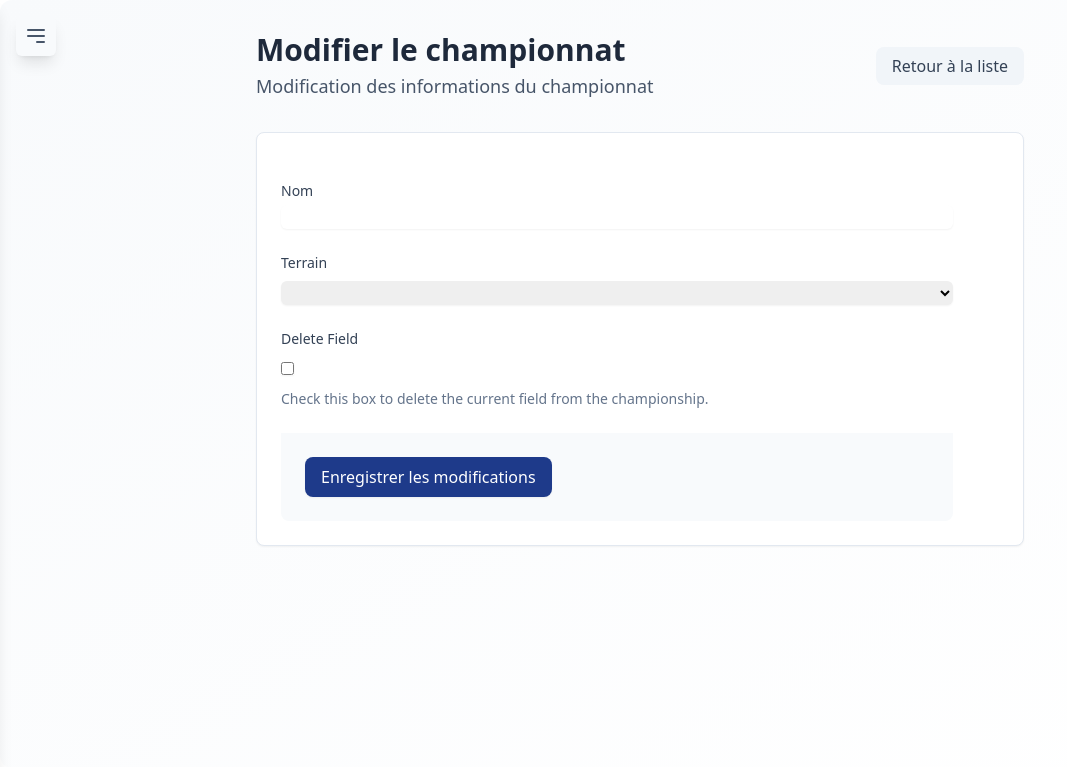
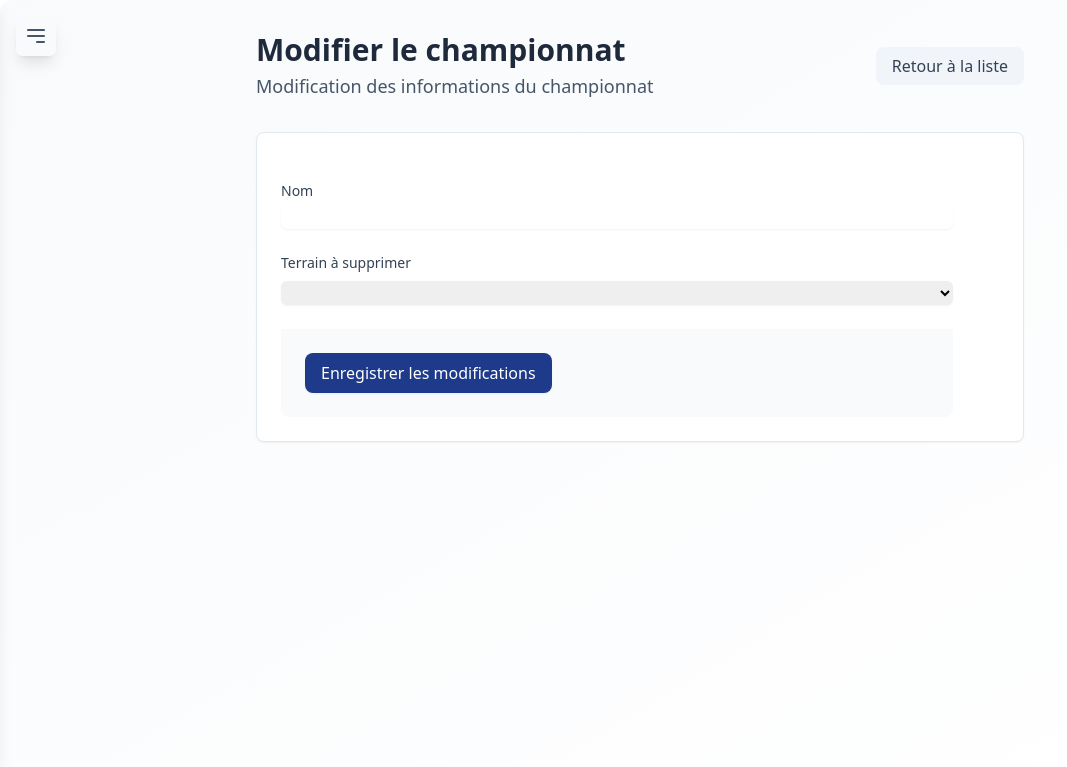
Before and after one commit to loqn/KickScore, a Symfony app: template KickScore/templates/Championship/edit.html.twig in a window 1280 px wide. Shown: the top 767 px of the page, without its empty margins (0-1067 px from the left). Run offline with Twig, Linux system fonts and the light colour scheme; the template is opened without the code that fills it, so the values that code supplies are empty; style sheets or scripts are compiled from the project's sources; some libraries are stand-ins or nearby versions.

Commit message:
modif works

```diff
--- a/KickScore/src/Controller/UserController.php
+++ b/KickScore/src/Controller/UserController.php
@@ -48,7 +48,6 @@ final class UserController extends AbstractController
     #[Route('/{id}', name: 'app_user_show', methods: ['GET'])]
     public function show(User $user): Response
     {
-        dd($user);
         return $this->render('user/show.html.twig', [
             'user' => $user,
         ]);
--- a/KickScore/templates/Championship/edit.html.twig
+++ b/KickScore/templates/Championship/edit.html.twig
@@ -25,8 +25,7 @@
                 <div class="bg-white rounded-lg shadow-sm border border-slate-200">
                     <div class="p-6">
                         <div class="max-w-2xl">
-                            <form action="{{ path('app_championship_edit', {'id': championship.id}) }}" method="post" class="space-y-6">
-                                <input type="hidden" name="token" value="{{ csrf_token('edit-user') }}">
+                        <form action="{{ path('app_championship_edit', {'id': championship.id}) }}" method="post" class="space-y-6">                                <input type="hidden" name="token" value="{{ csrf_token('edit-user') }}">
 
                                 <div>
                                     <label for="firstName" class="block text-sm font-medium text-slate-700 mb-1">Nom</label>
@@ -36,7 +35,7 @@
                                 </div>
 
                                 <div>
-                                    <label for="terrain" class="block text-sm font-medium text-slate-700 mb-2">Terrain</label>
+                                    <label for="terrain" class="block text-sm font-medium text-slate-700 mb-2">Terrain à supprimer</label>
                                     <select id="terrain" name="terrain" class="block w-full rounded-md border-slate-200 shadow-sm focus:border-blue-500 focus:ring-blue-500">
                                         {% for terrain in fields %}
                                             <option value="{{ terrain.id }}"{% if terrain.id == select %}selected{% endif %}>{{ terrain.name }}</option>
@@ -45,17 +44,17 @@
                                     </select>
                                 </div>
 
-
-
-
-                                <div class="relative">
-                                    <label for="deleteField" class="block text-sm font-medium text-slate-700 mb-2">Delete Field</label>
-                                    <input type="checkbox" id="deleteField" name="deleteField" value="1"
-                                        class="rounded-md border-slate-200 shadow-sm focus:border-blue-500 focus:ring-blue-500">
-                                    <p class="mt-2 text-sm text-slate-500">
-                                        Check this box to delete the current field from the championship.
-                                    </p>
+                                <div id="terrainConfirmation" class="hidden text-sm text-slate-600 mb-2">
+                                    Terrain sélectionné :
                                 </div>
+                                <script>
+                                    document.getElementById('terrain').addEventListener('change', function() {
+                                        const selectedTerrain = this.options[this.selectedIndex].text;
+                                        const confirmationElement = document.getElementById('terrainConfirmation');
+                                        confirmationElement.textContent = `Terrain sélectionné : ${selectedTerrain}`;
+                                        confirmationElement.classList.remove('hidden');
+                                    });
+                                </script>
 
 
                                 <div class="p-6 bg-slate-50 rounded-b-lg flex items-center space-x-3">
```
Also changed, not shown: KickScore/src/Controller/ChampionshipController.php (+26 -3 lines).
